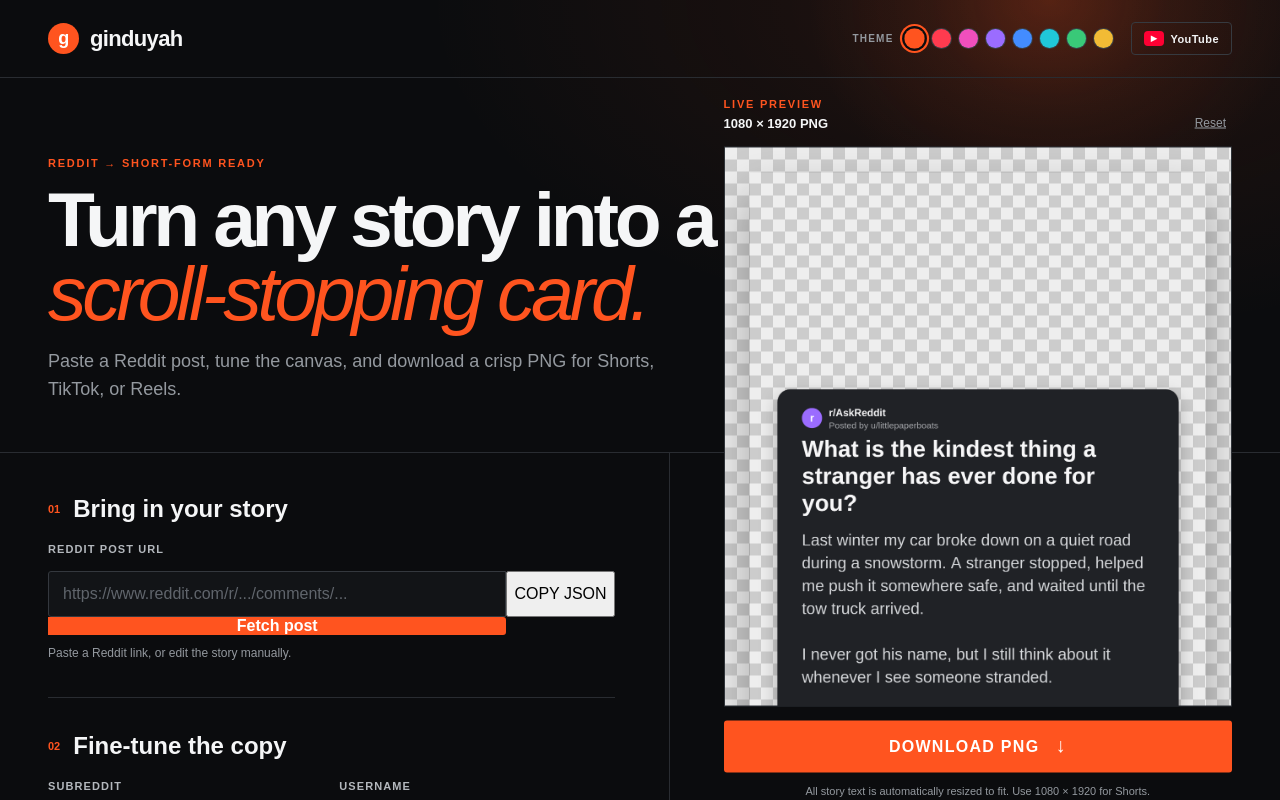
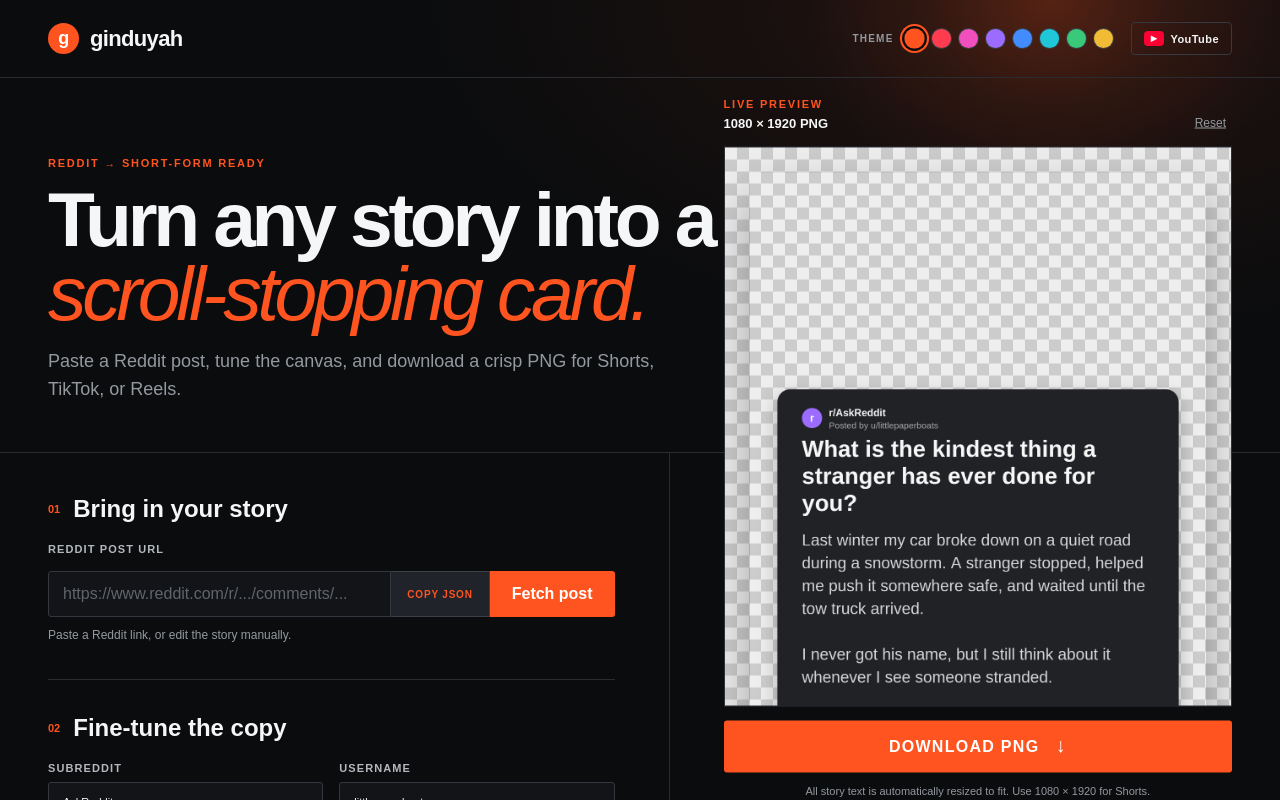
Before and after one commit to quatic4/ginduyah, a Next.js app: page / in a window 1280 px wide. Shown: the top 800 px of the page. Built offline with nearby package versions, Linux system fonts and the light colour scheme.

Commit message:
Style Copy JSON control

```diff
--- a/app/globals.css
+++ b/app/globals.css
@@ -33,8 +33,11 @@ label,.label { display:block;margin:0 0 16px;font-size:11px;text-transform:upper
 input,textarea { width:100%;margin-top:8px;border:1px solid #34383e;background:#121417;padding:13px 14px;color:var(--ink);outline:none;border-radius:3px;text-transform:none;letter-spacing:0;font-weight:400;resize:vertical; }
 input::placeholder,textarea::placeholder { color:#60656c; }
 input:focus,textarea:focus { border-color:var(--orange);box-shadow:0 0 0 2px rgba(var(--accent-rgb),.12); }
-.url-row { display:grid;grid-template-columns:1fr auto; }
+.url-row { display:grid;grid-template-columns:minmax(0,1fr) auto auto; }
 .url-row input { margin:0;border-radius:3px 0 0 3px; }
+.copy-json { border:1px solid #3c4148;border-left:0;background:#202329;color:var(--orange);padding:0 16px;font-size:10px;font-weight:800;letter-spacing:.08em;white-space:nowrap; }
+.copy-json:hover { background:rgba(var(--accent-rgb),.1); }
+.copy-json:disabled { opacity:.55;cursor:wait; }
 .fetch { border:0;background:var(--orange);color:white;padding:0 22px;font-weight:800;border-radius:0 3px 3px 0; }
 .fetch:disabled { opacity:.6; }
 .status { margin:10px 0 0;color:var(--muted);font-size:12px;line-height:1.45; }
@@ -97,4 +100,4 @@ footer strong { color:var(--ink); }
 @media(max-width:850px){ header,.intro,.workspace,footer{padding-left:22px;padding-right:22px}.intro{padding-top:48px}.workspace{display:block}.controls{border-right:0;padding-right:0}.preview-panel{position:static;transform:none;max-height:none;overflow:visible;padding-left:0;border-top:1px solid var(--line)}.canvas-wrap{height:500px}footer{gap:20px;flex-direction:column}.privacy{display:none}.accent-picker>span{display:none} }
 @media(prefers-reduced-motion:reduce){body{background-image:radial-gradient(circle 420px at 82vw 0,rgba(var(--accent-rgb),.15),transparent 72%)}}
 @media(max-width:600px){.accent-picker{gap:5px}.accent-picker button{width:15px;height:15px}.brand{font-size:19px}.header-actions{gap:10px}.youtube-link{padding:7px}.youtube-link{font-size:0}.youtube-link span{font-size:8px}}
-@media(max-width:520px){ .url-row{grid-template-columns:1fr}.url-row input,.fetch{border-radius:3px}.fetch{padding:13px}.two{grid-template-columns:1fr}.presets{grid-template-columns:1fr}.canvas-wrap{height:430px} }
+@media(max-width:520px){ .url-row{grid-template-columns:1fr 1fr}.url-row input{grid-column:1/-1}.url-row input,.fetch,.copy-json{border-radius:3px;border:1px solid #34383e}.fetch,.copy-json{padding:13px}.two{grid-template-columns:1fr}.presets{grid-template-columns:1fr}.canvas-wrap{height:430px} }
```
